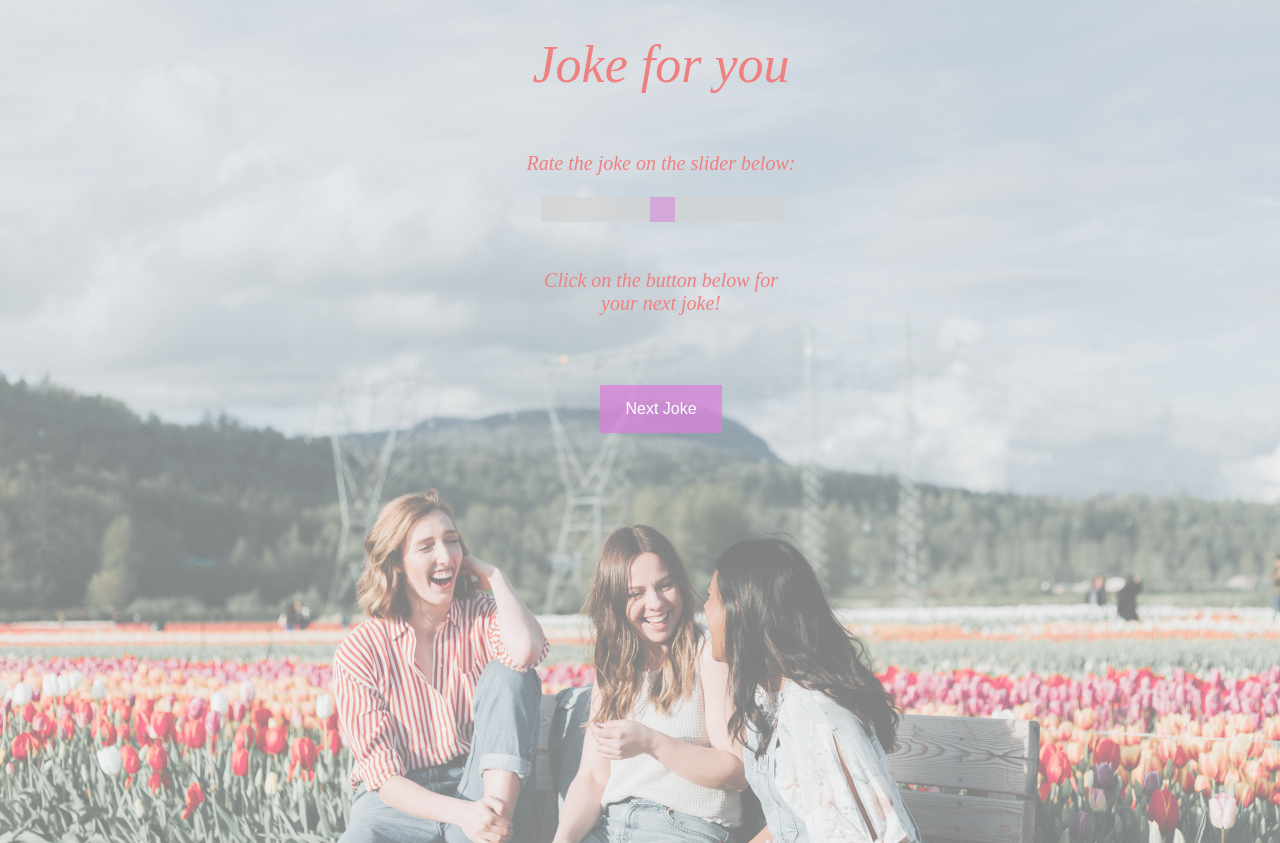
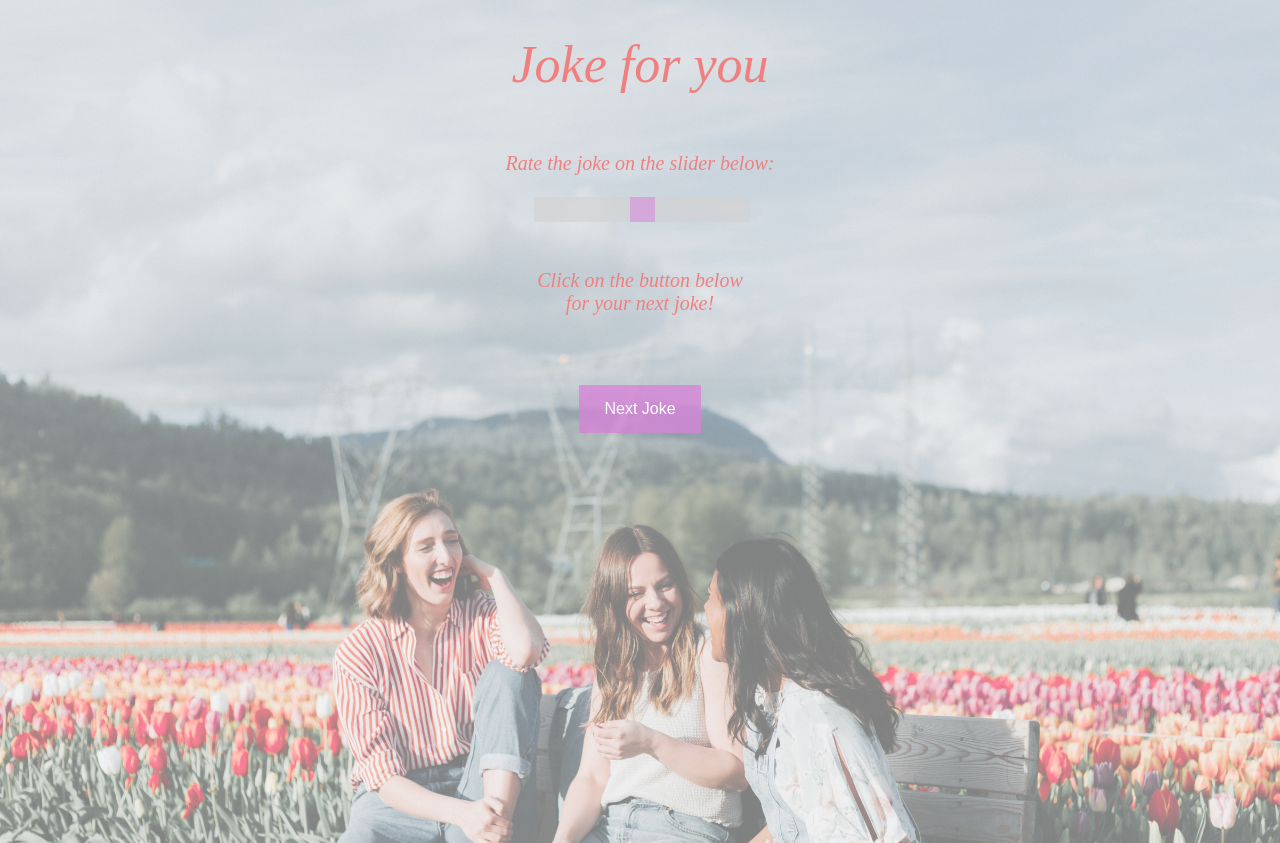
Before and after one commit to SouvikBagchi/testing, a Flask app: template templates/recommended_jokes.html in a window 1280 px wide. Run offline with Flask 2, Linux system fonts and the light colour scheme; the template is opened without the code that fills it, so the values that code supplies are empty.

Commit message:
changed html

```diff
--- a/templates/joke.html
+++ b/templates/joke.html
@@ -38,8 +38,8 @@
         body{
 
             text-align:center;
-            margin-left: 50px;
-            margin-right: 50px;
+            margin-left: 100px;
+            margin-right: 100px;
             background-image:url('static/img4.jpg');
             background-image: -webkit-linear-gradient(rgba(200, 200, 200, 0.5), rgba(200, 200, 200, 0.5)), url('static/img4.jpg');
             background-image: linear-gradient(rgba(255, 255, 255, 0.5), rgba(255, 255, 255, 0.5)), url('static/img4.jpg');
--- a/templates/recommended_jokes.html
+++ b/templates/recommended_jokes.html
@@ -37,7 +37,8 @@
                 body{
 
             text-align:center;
-            margin-left: 50px;
+            margin-left: 100px;
+            margin-right: 100px;
             background-image:url('static/img4.jpg');
             background-image: -webkit-linear-gradient(rgba(200, 200, 200, 0.5), rgba(200, 200, 200, 0.5)), url('static/img4.jpg');
             background-image: linear-gradient(rgba(255, 255, 255, 0.5), rgba(255, 255, 255, 0.5)), url('static/img4.jpg');
```
